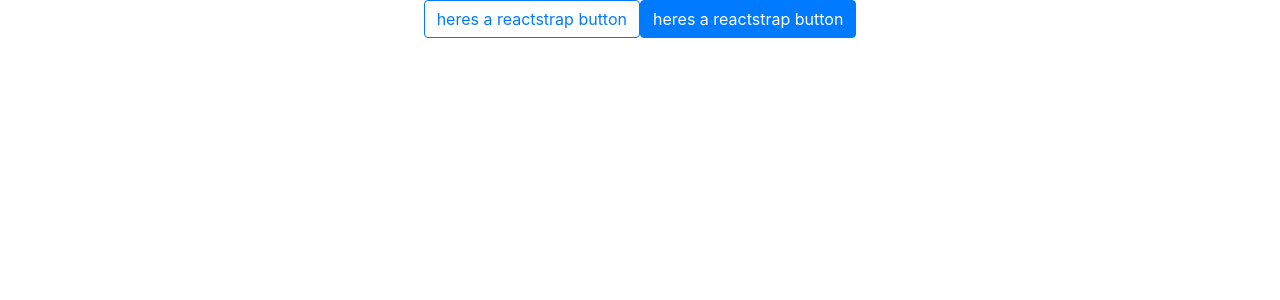
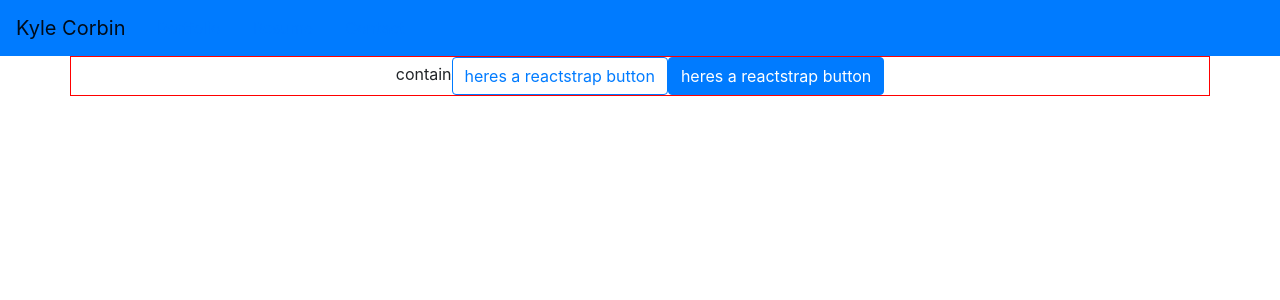
Before and after one commit to YeetOrBeYate/KyleCorbin, a React (Create React App) app: page / in a window 1280 px wide. Shown: the top 300 px of the page. Built offline with nearby package versions, Linux system fonts and the light colour scheme.

Commit message:
Got the first draft of the navbar up

```diff
--- a/package.json
+++ b/package.json
@@ -8,6 +8,7 @@
     "@testing-library/user-event": "^7.2.1",
     "axios": "^0.19.2",
     "bootstrap": "^4.4.1",
+    "node-sass": "^4.14.1",
     "react": "^16.13.1",
     "react-dom": "^16.13.1",
     "react-redux": "^7.2.0",
--- a/src/App.css
+++ b/src/App.css
@@ -2,37 +2,6 @@
   text-align: center;
 }
 
-.App-logo {
-  height: 40vmin;
-  pointer-events: none;
+.themed-container{
+  border:.3px solid red
 }
-
-@media (prefers-reduced-motion: no-preference) {
-  .App-logo {
-    animation: App-logo-spin infinite 20s linear;
-  }
-}
-
-.App-header {
-  background-color: #282c34;
-  min-height: 100vh;
-  display: flex;
-  flex-direction: column;
-  align-items: center;
-  justify-content: center;
-  font-size: calc(10px + 2vmin);
-  color: white;
-}
-
-.App-link {
-  color: #61dafb;
-}
-
-@keyframes App-logo-spin {
-  from {
-    transform: rotate(0deg);
-  }
-  to {
-    transform: rotate(360deg);
-  }
-}
--- a/src/App.js
+++ b/src/App.js
@@ -1,16 +1,21 @@
 import React from 'react';
-import { Button } from 'reactstrap';
+import NavBarcomp from "./comp/NavBar"
+import { Button,Container } from 'reactstrap';
 import './App.css';
 
 function App() {
   return (
     <div className="App">
+      <NavBarcomp/>
+      <Container className="themed-container" fluid="sm">
+        contain
         <Button outline={true} color="primary">
           heres a reactstrap button
         </Button>
         <Button outline={false} color="primary">
           heres a reactstrap button
         </Button>
+      </Container>
     </div>
   );
 }
--- /dev/null
+++ b/src/comp/NavBar.js
@@ -0,0 +1,53 @@
+import React from 'react'
+// import {Navbar, NavbarBrand, NavbarToggler} from 'reactstrap'
+import {
+    Collapse,
+    Navbar,
+    NavbarToggler,
+    NavbarBrand,
+    Nav,
+    NavItem,
+    NavLink,
+    UncontrolledDropdown,
+    DropdownToggle,
+    DropdownMenu,
+    DropdownItem,
+    NavbarText
+  } from 'reactstrap';
+
+const NavBarcomp = ()=>{
+
+    const toggle = ()=>{
+        setIsOpen(!isOpen)
+    }
+
+    const [isOpen,setIsOpen] = React.useState(false)
+
+    return(
+    <div>
+        <Navbar color="primary" light expand="md">
+            <NavbarBrand>
+                Kyle Corbin
+            </NavbarBrand>
+            <NavbarToggler onClick={toggle} className="mr-2"/>
+            <Collapse isOpen = {isOpen} navbar>
+            <Nav>
+                <NavItem>
+                    <NavLink>Portfolio</NavLink>
+                </NavItem>
+                <NavItem>
+                    <NavLink>Resume</NavLink>
+                </NavItem>
+                <NavItem>
+                    <NavLink>Contact</NavLink>
+                </NavItem>
+            </Nav>
+            </Collapse>
+        </Navbar>
+    </div>
+    )
+
+
+}
+
+export default NavBarcomp
```
Also changed, not shown: 1 other file (tests, documents, lock files or other folders). Lines whose indentation alone changed are shown as unchanged.
